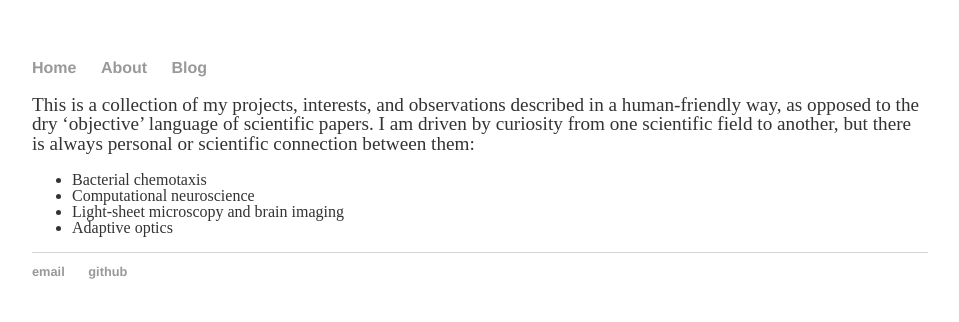
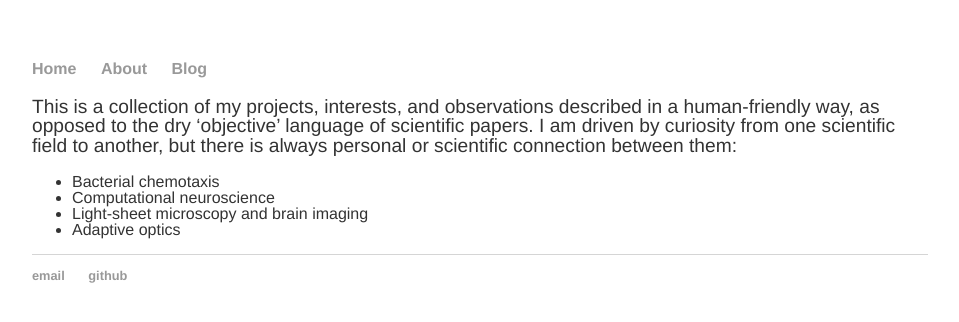
Before and after one commit to nvladimus/nvladimus.github.io, a Jekyll site: the page built from index.md, in a window 1280 px wide. Shown: the top 322 px of the page, without its empty margins (160-1119 px from the left). Built offline with Jekyll 4.4.1, drawn with Linux system fonts in a browser that asks for light colours.

Commit message:
made all fonts Arial

```diff
--- a/css/main.css
+++ b/css/main.css
@@ -24,11 +24,13 @@ h1 {
     font-family:'Helvetica', 'Arial', 'Sans-Serif';
 }
 p {
+    font-family:'Helvetica', 'Arial', 'Sans-Serif';
     font-size: 1.2em;
     line-height: 1em;
     color: #333;
 }
-ul {
+ul li {
+    font-family:'Helvetica', 'Arial', 'Sans-Serif';
     font-size: 1em;
     line-height: 1em;
     color: #333;
```
